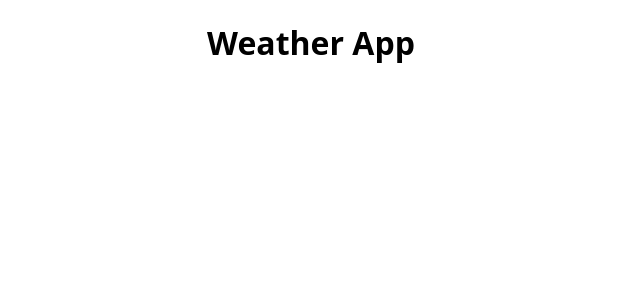
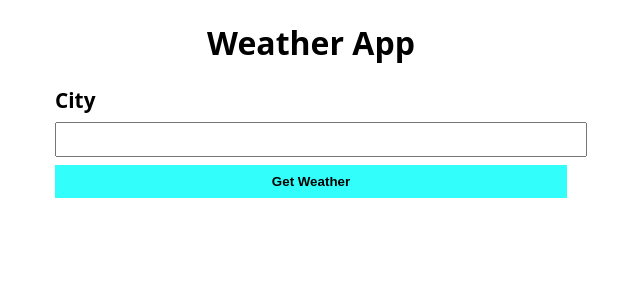
Before and after one commit to pratikmane1299/WeatherApp, a React (Create React App) app: page / in a window 1280 px wide. Shown: the top 300 px of the page, without its empty margins (329-969 px from the left). Built offline with nearby package versions, Linux system fonts and the light colour scheme.

Commit message:
Create city form

```diff
--- a/src/App.css
+++ b/src/App.css
@@ -1,3 +1,32 @@
 h1 {
   text-align: center;
 }
+
+input, label, button {
+  display: block;
+  width: 100%;
+  margin-top: 0.5rem;
+}
+
+.form {
+  margin: 0 auto;
+  width: 40%;
+}
+
+.form-label {
+  font-size: 1.3rem;
+  font-weight: bold;
+}
+
+.input {
+  padding: 0.5rem;
+}
+
+.button {
+  padding: 0.5rem;
+  background-color: #32fffb;
+  cursor: pointer;
+  outline: none;
+  font-weight: bold;
+  border: 1px solid #32fffb;
+}
--- a/src/App.js
+++ b/src/App.js
@@ -1,10 +1,27 @@
-import React from 'react';
+import React, { useState } from 'react';
 import './App.css';
 
 function App() {
+  const [city, setCity] = useState('');
+
+  const handleChange = (e) => {
+    setCity(e.target.value)
+  }
+
   return (
     <main>
       <h1>Weather App</h1>
+      <form className="form">
+        <label className="form-label">City</label>
+        <input
+          type="text"
+          name="city"
+          className="input"
+          value={city}
+          onChange={handleChange}
+        />
+        <button className="button">Get Weather</button>
+      </form>
     </main>
   );
 }
```
